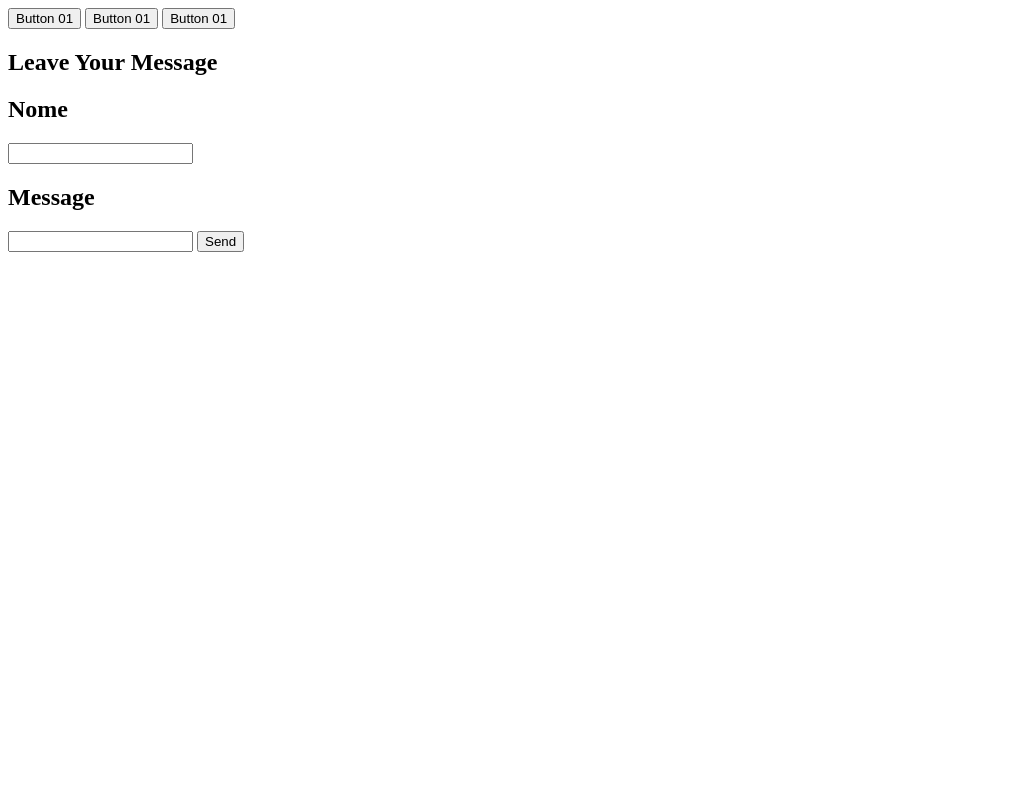
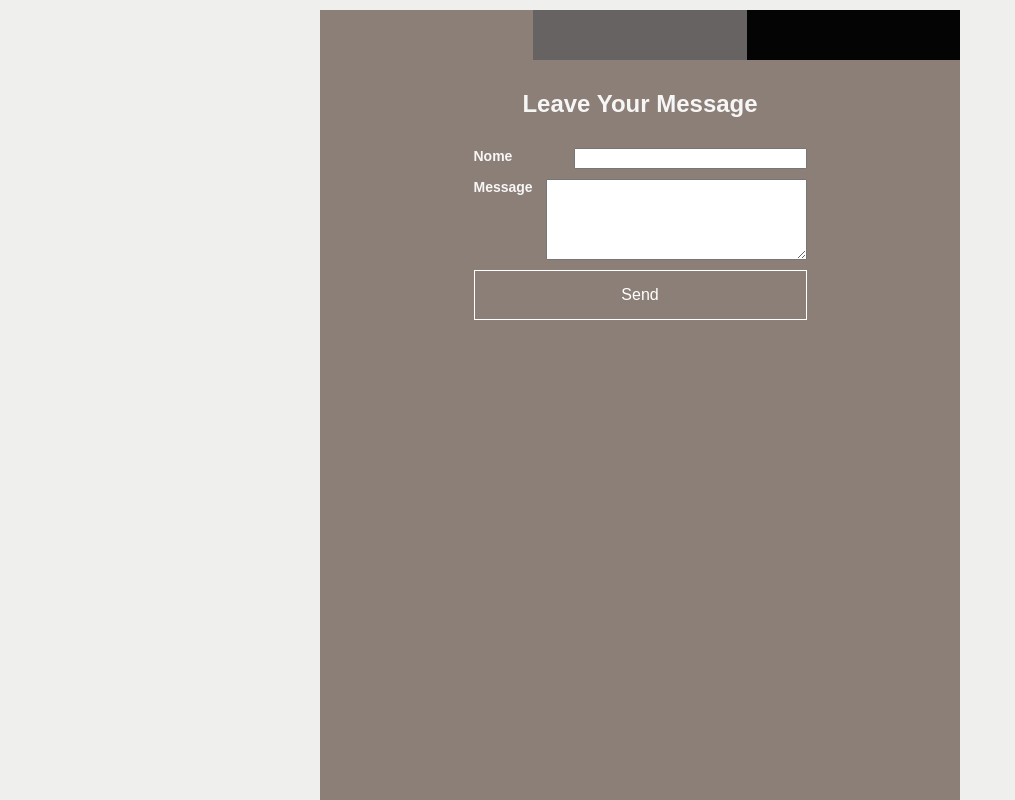
Before and after one commit to DenilsonLunna/TDUnid01, a plain HTML site: page index.html in a window 1280 px wide. Shown: the top 800 px of the page, without its empty margins (0-1015 px from the left). Drawn offline with Linux system fonts and the light colour scheme.

Commit message:
versão 01

```diff
--- a/css/styles.css
+++ b/css/styles.css
@@ -0,0 +1,112 @@
+*{
+    margin: 0;
+    font-family: Arial, Helvetica, sans-serif;
+}
+body{
+    display: flex;
+    flex-direction: column;
+    align-items: center;
+    background-color: #EFEFEE;
+}
+body ul,li {
+    list-style-type: none;
+    list-style-position:inside;
+    margin:0;
+    padding:0;
+}
+#button-section{
+    width: 100%;
+    display: flex;
+    flex-direction: row;
+    justify-content: space-evenly;
+    margin-bottom: 30px;
+
+}
+.button{
+
+	padding: 0;
+	font: inherit;
+	cursor: pointer;
+	outline: inherit;
+    border: none;
+    width: 333px;
+    height: 50px;
+    color: white;
+
+
+}
+
+#container{
+    margin: 10px;
+    display: flex;
+    width: 50%;
+    flex-direction: column;
+    align-items: center;
+
+
+}
+#messages{
+    display: flex;
+    flex-direction: column;
+    width: 295px;
+}
+#messages div{
+    display: flex;
+    flex-direction: row;
+    justify-content: space-between;
+    width: 295px;
+
+}
+#messages-section ul{
+    height: 90vh;
+    display: flex;
+    flex-direction: column;
+    align-items: center;
+    justify-items: center;
+}
+#messages-section ul li{
+   margin-bottom: 10px;
+   color: white;}
+#newMessage-section{
+    display: flex;
+    flex-direction: column;
+    align-items: center;
+}
+#newMessage-section h1{
+    color: #ffffffee;
+}
+#newMessage-section form{
+    display: flex;
+    flex-direction: column;
+    margin-top: 30px;
+    margin-bottom: 50px;
+
+
+}
+#newMessage-section form input{
+    outline:none;
+
+
+}
+
+#newMessage-section form h2{
+    font-size: 14px;
+}
+#newMessage-section form div{
+    display: flex;
+    justify-content: space-between;
+    align-content: space-between;
+    margin-bottom: 10px;
+
+}
+#button-submit{
+    background-color: #8B7F78;
+    border: 1px solid white;
+}
+#newMessage-section form div h2{
+    color: #ffffffee;
+
+}
+#input-name{
+    width: 225px;
+}
--- a/index.html
+++ b/index.html
@@ -9,11 +9,31 @@
 <body>
     <div id="container">
         <section id="button-section">
-            <button id="button-color-01" class="button">Button 01</button>
-            <button id="button-color-02" class="button">Button 01</button>
-            <button id="button-color-03" class="button">Button 01</button>
+            <button id="button-color-01" class="button"></button>
+            <button id="button-color-02" class="button"></button>
+            <button id="button-color-03" class="button"></button>
 
 
+
+        </section>
+
+
+
+
+        <section id="newMessage-section">
+            <h1>Leave Your Message</h1>
+            <form id="form-newMessage" action="submit">
+                <div>
+                    <h2>Nome</h2>
+                    <input id="input-name" type="text">
+                </div>
+                <div>
+                    <h2>Message</h2>
+                    <textarea id="input-message" cols="30" rows="5"></textarea>
+                </div>
+
+                <button id="button-submit" class="button" type="submit">Send</button>
+            </form>
 
         </section>
 
@@ -25,20 +45,8 @@
 
         </section>
 
-
-        <section id="newMessage-section">
-            <h1>Leave Your Message</h1>
-            <form id="form-newMessage" action="submit">
-                <h2>Nome</h2>
-                <input id="input-name" type="text">
-                <h2>Message</h2>
-                <input id="input-message" type="text">
-                <button id="button-submit" type="submit">Send</button>
-            </form>
-
-        </section>
-
         <script src="js/newMessage.js"></script>
+        <script src="js/effects.js"></script>
 
     </div>
 </body>
--- /dev/null
+++ b/js/effects.js
@@ -0,0 +1,26 @@
+const button01 = document.getElementById("button-color-01");
+const button02 = document.getElementById("button-color-02");
+const button03 = document.getElementById("button-color-03");
+
+const container = document.getElementById("container");
+
+const color01 = "#8B7F78";
+const color02 = "#676362";
+const color03 = "#040404";
+
+container.style.backgroundColor = color01;
+container.style.transition = "all 1s";
+
+button01.style.backgroundColor = color01;
+button02.style.backgroundColor = color02;
+button03.style.backgroundColor = color03;
+
+button01.addEventListener('click',(e)=>{
+    container.style.backgroundColor = color01;
+})
+button02.addEventListener('click',(e)=>{
+    container.style.backgroundColor = color02;
+})
+button03.addEventListener('click',(e)=>{
+    container.style.backgroundColor = color03;
+})
--- a/js/newMessage.js
+++ b/js/newMessage.js
@@ -44,18 +44,17 @@ function refreshMessages() {
         let div = document.createElement("div");
 
 
-        let nameValue = document.createTextNode(element.name);
+        let nameValue = document.createTextNode(element.name+": ");
         let messageValue = document.createTextNode(element.message);
 
+        let del = document.createElement("button");
 
-        let h2NameValue = document.createElement("h2");
-        h2NameValue.appendChild(nameValue);
-        let h2MessageValue = document.createElement("h2");
-        h2MessageValue.appendChild(messageValue);
+        del.className = "button"
+        del.style.width = "70px";
+        del.style.height = "20px";
+        del.appendChild(document.createTextNode("Delete"));
+        del.style.color = "#040404";
 
-        let del = document.createElement("button");
-        let deletTxt = document.createTextNode("Delete");
-        del.appendChild(deletTxt);
         del.addEventListener("click", ()=>{
            let li = del.parentElement.parentElement;
            deleteMessage(li.id);
```
Also changed, not shown: icons/lixo.png (added).
